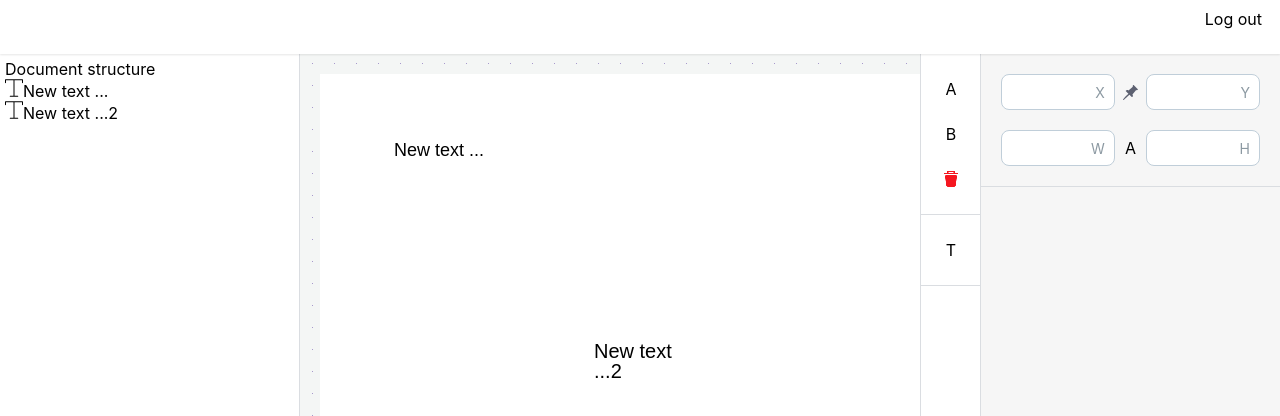
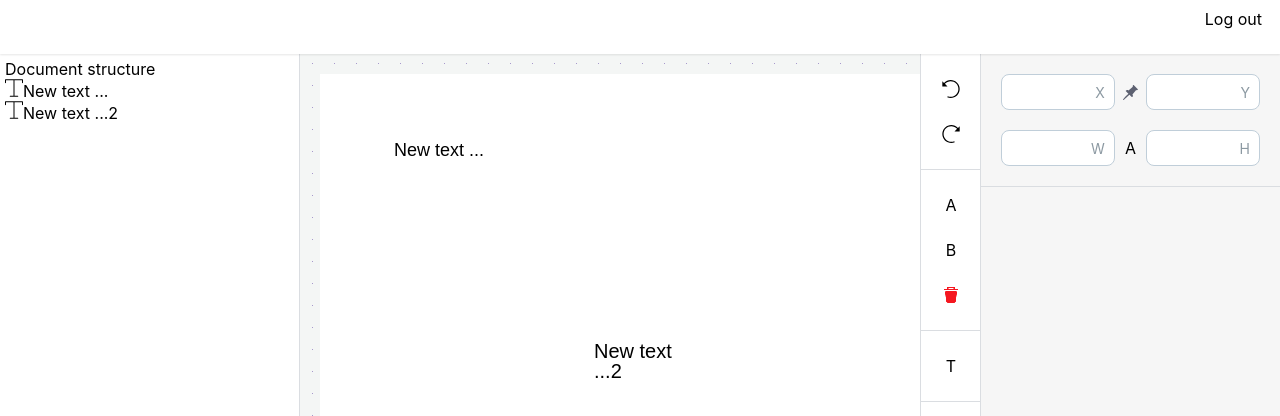
Before and after one commit to alexandebryakin/91, a React (Create React App) app: page / in a window 1280 px wide. Shown: the top 416 px of the page. Built offline with nearby package versions, Linux system fonts and the light colour scheme.

Commit message:
Add undo/redo icons.

```diff
--- a/package.json
+++ b/package.json
@@ -10,12 +10,14 @@
     "@types/node": "^12.0.0",
     "@types/react": "^17.0.0",
     "@types/react-dom": "^17.0.0",
+    "@types/uuid": "^8.3.0",
     "konva": "^7.2.5",
     "node-sass": "4.14.1",
     "react": "17.0.0",
     "react-dom": "17.0.0",
     "react-scripts": "4.0.1",
     "typescript": "^4.0.3",
+    "uuid": "^8.3.2",
     "web-vitals": "^0.2.4"
   },
   "scripts": {
--- a/src/App.tsx
+++ b/src/App.tsx
@@ -1,4 +1,5 @@
 import Konva from 'konva';
+import { v4 as uuid } from 'uuid';
 import { Layer } from 'konva/types/Layer';
 import { Transformer } from 'konva/types/shapes/Transformer';
 import { Text } from 'konva/types/shapes/Text';
@@ -17,6 +18,8 @@ import ButtonRemove from './ui/components/ButtonRemove';
 import { Line } from 'konva/types/shapes/Line';
 import { Label } from 'konva/types/shapes/Label';
 import { Rect } from 'konva/types/shapes/Rect';
+import UndoIcon from './icons/UndoIcon';
+import RedoIcon from './icons/RedoIcon';
 
 interface ISideBar {
   template: ITemplate;
@@ -692,6 +695,14 @@ function higlightSnappedNode(snaplineCoords: IPosition, layer: Layer, shape: Sha
   const snappingRects = snappingNodes.map(buildSnappingRect);
   snappingRects.forEach((rect: Rect) => layer.add(rect));
 }
+enum ETemplateNodeTypes {
+  TEXT = 'TEXT',
+  TEMPLATE_RECT = 'TEMPLATE_RECT',
+}
+const genTemplateNodeName = (type: ETemplateNodeTypes) => `template-node ${type}`;
+
+const indestructibleNodeNames = [ETemplateNodeTypes.TEMPLATE_RECT];
+const destructibleNodes = (node: Node) => !indestructibleNodeNames.some((n) => node.name().includes(n));
 
 function App(): React.ReactElement {
   const [template, setTemplate] = React.useState<ITemplate>(loadedTemplate);
@@ -745,6 +756,8 @@ function App(): React.ReactElement {
         fill: '#fff',
         width: template.size.width,
         height: template.size.height,
+        name: genTemplateNodeName(ETemplateNodeTypes.TEMPLATE_RECT),
+        guid: uuid(),
       });
       layer.add(templateRect);
       layer.draw();
@@ -762,6 +775,8 @@ function App(): React.ReactElement {
               fontSize: node.meta.fontSize,
               text: node.meta.content,
               draggable: node.draggable,
+              name: genTemplateNodeName(ETemplateNodeTypes.TEXT),
+              guid: uuid(),
             });
 
             makeTextTransformable(text);
@@ -851,6 +866,8 @@ function App(): React.ReactElement {
       fontSize: 20,
       text: 'New text ...',
       draggable: true,
+      name: genTemplateNodeName(ETemplateNodeTypes.TEXT),
+      guid: uuid(),
     });
     layer?.add(text);
     const { textWidth, textHeight } = text;
@@ -941,6 +958,18 @@ function App(): React.ReactElement {
   // console.log('🚀 ~ file: App.tsx ~ line 333 ~ onClickTextTool2 ~ stage', stage);
   // console.log('template', template);
 
+  function handleRemoveNodes() {
+    transformer
+      ?.nodes()
+      .filter(destructibleNodes)
+      .filter(isNotHelpernode)
+      .forEach((node: Node) => node.destroy());
+    // transformer?.hide();
+    transformer?.nodes([]);
+
+    layer?.batchDraw();
+  }
+
   return (
     <>
       <NavBar />
@@ -955,9 +984,21 @@ function App(): React.ReactElement {
 
           <div className="toolbar">
             <div className="toolbar__group">
+              <div className="tool">
+                <UndoIcon />
+              </div>
+
+              <div className="tool">
+                <RedoIcon />
+              </div>
+            </div>
+
+            <div className="separator" />
+
+            <div className="toolbar__group">
               <div className="tool">A</div>
               <div className="tool">B</div>
-              <div className="tool">
+              <div className="tool" onClick={handleRemoveNodes}>
                 <ButtonRemove />
               </div>
             </div>
--- /dev/null
+++ b/src/icons/RedoIcon.tsx
@@ -0,0 +1,17 @@
+function UndoIcon(): React.ReactElement {
+  return (
+    <div style={{ width: '18px', height: '18px', transform: 'rotate(90deg) scaleX(-1)' }}>
+      <svg version="1.1" x="0px" y="0px" viewBox="0 0 423.754 423.754">
+        <path
+          d="M354.24,47.4l39.879-39.879H272.196v121.924l60.801-60.801c56,50.066,77.251,132.004,46.918,205.235
+	c-18.585,44.869-53.531,79.815-98.4,98.4c-44.866,18.585-94.288,18.585-139.158,0c-44.869-18.585-79.815-53.531-98.4-98.4
+	c-18.585-44.869-18.585-94.29,0-139.159l-27.717-11.48c-21.651,52.272-21.651,109.848,0,162.12
+	c21.652,52.272,62.364,92.984,114.637,114.636c26.14,10.827,53.595,16.24,81.06,16.239c27.459-0.001,54.927-5.414,81.061-16.239
+	c52.271-21.652,92.983-62.364,114.636-114.636C442.739,200.6,418.532,105.826,354.24,47.4z"
+        />
+      </svg>
+    </div>
+  );
+}
+
+export default UndoIcon;
--- /dev/null
+++ b/src/icons/UndoIcon.tsx
@@ -0,0 +1,17 @@
+function UndoIcon(): React.ReactElement {
+  return (
+    <div style={{ width: '18px', height: '18px', transform: 'rotate(-90deg)' }}>
+      <svg version="1.1" x="0px" y="0px" viewBox="0 0 423.754 423.754">
+        <path
+          d="M354.24,47.4l39.879-39.879H272.196v121.924l60.801-60.801c56,50.066,77.251,132.004,46.918,205.235
+	c-18.585,44.869-53.531,79.815-98.4,98.4c-44.866,18.585-94.288,18.585-139.158,0c-44.869-18.585-79.815-53.531-98.4-98.4
+	c-18.585-44.869-18.585-94.29,0-139.159l-27.717-11.48c-21.651,52.272-21.651,109.848,0,162.12
+	c21.652,52.272,62.364,92.984,114.637,114.636c26.14,10.827,53.595,16.24,81.06,16.239c27.459-0.001,54.927-5.414,81.061-16.239
+	c52.271-21.652,92.983-62.364,114.636-114.636C442.739,200.6,418.532,105.826,354.24,47.4z"
+        />
+      </svg>
+    </div>
+  );
+}
+
+export default UndoIcon;
```
Also changed, not shown: 1 other file (tests, documents, lock files or other folders).
